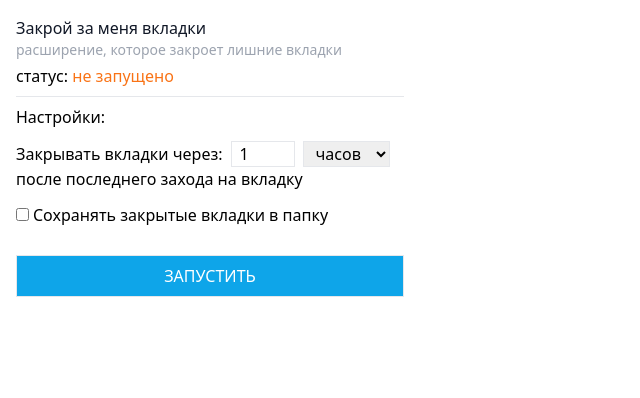
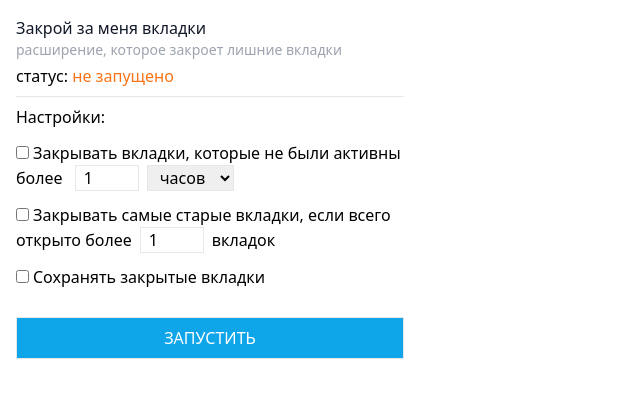
Before and after one commit to cswv/close-tabs-for-me, a React (Vite) app: page / in a window 1280 px wide. Shown: the top 398 px of the page, without its empty margins (0-640 px from the left). Built offline with nearby package versions, Linux system fonts and the light colour scheme.

Commit message:
closing by number of tabs

```diff
--- a/src/App.jsx
+++ b/src/App.jsx
@@ -2,8 +2,11 @@ import { useEffect } from "react";
 import { useState } from "react";
 
 function App() {
+  const [useTime, setUseTime] = useState(false);
   const [time, setTime] = useState(1);
   const [timeMult, setTimeMult] = useState(60 * 60);
+  const [useMaxTabs, setUseMaxTabs] = useState(false);
+  const [maxTabs, setMaxTabs] = useState(1);
   const [shouldSave, setShouldSave] = useState(false);
   const [folderName, setFolderName] = useState("закрытые вкладки");
   const [folderId, setFolderId] = useState(undefined);
@@ -17,18 +20,34 @@ function App() {
         setShouldSave(result.settings.shouldSave);
         setFolderName(result.settings.folderName);
         setFolderId(result.settings.folderId);
+        setUseMaxTabs(result.settings.useMaxTabs);
+        setUseTime(result.settings.useTime);
+        setMaxTabs(result.settings.maxTabs);
         setIsRunning(true);
       }
     });
   }, []);
 
   const onRunClick = () => {
+    const settings = {
+      time,
+      timeMult,
+      shouldSave,
+      folderName,
+      folderId,
+      useTime,
+      useMaxTabs,
+      maxTabs,
+    };
     chrome.runtime.sendMessage(
-      { action: "run", payload: { time, timeMult, shouldSave, folderName } },
+      {
+        action: "run",
+        payload: settings,
+      },
       (response) => {
         if (response.status === "running") {
           chrome.storage.sync.set({
-            settings: { time, timeMult, shouldSave, folderName, folderId },
+            settings,
           });
           setIsRunning(true);
         }
@@ -62,8 +81,20 @@ function App() {
 
       <div className="flex flex-col gap-3">
         <h2 className="font-medium">Настройки: </h2>
-        <label>
-          <span className="mr-2">Закрывать вкладки через:</span>
+
+        <div>
+          <label>
+            <input
+              type="checkbox"
+              className="mr-1"
+              checked={useTime}
+              onChange={(e) => setUseTime(e.target.checked)}
+              disabled={isRunning}
+            />
+            <span className="mr-2">
+              Закрывать вкладки, которые не были активны более{" "}
+            </span>
+          </label>
           <input
             type="number"
             min="1"
@@ -75,15 +106,38 @@ function App() {
           <select
             className="border px-2 mr-2 "
             value={timeMult}
-            onChange={(e) => setTimeMult(e.target.value)}
+            onChange={(e) => setTimeMult(parseInt(e.target.value))}
             disabled={isRunning}
           >
             <option value={60}>минут</option>
             <option value={60 * 60}>часов</option>
             <option value={60 * 60 * 24}>дней</option>
           </select>
-          <span>после последнего захода на вкладку</span>
-        </label>
+        </div>
+
+        <div>
+          <label className="mr-2">
+            <input
+              type="checkbox"
+              className="mr-1"
+              checked={useMaxTabs}
+              onChange={(e) => setUseMaxTabs(e.target.checked)}
+              disabled={isRunning}
+            />
+            Закрывать самые старые вкладки, если всего открыто более
+          </label>
+          <label>
+            <input
+              type="number"
+              min="1"
+              className="border px-2 mr-2 w-16"
+              value={maxTabs}
+              onChange={(e) => setMaxTabs(parseInt(e.target.value))}
+              disabled={isRunning}
+            />
+            вкладок
+          </label>
+        </div>
 
         <div>
           <label>
@@ -94,10 +148,10 @@ function App() {
               onChange={(e) => setShouldSave(e.target.checked)}
               disabled={isRunning}
             />
-            Сохранять закрытые вкладки в папку
+            Сохранять закрытые вкладки
           </label>
           <label className={`${shouldSave ? "block" : "hidden"} `}>
-            название папки{" "}
+            в папку с названием{" "}
             <input
               className="border px-2"
               value={folderName}
```
Also changed, not shown: public/background.js (+51 -19 lines), public/icons/icon128.png (added), public/manifest.json.
